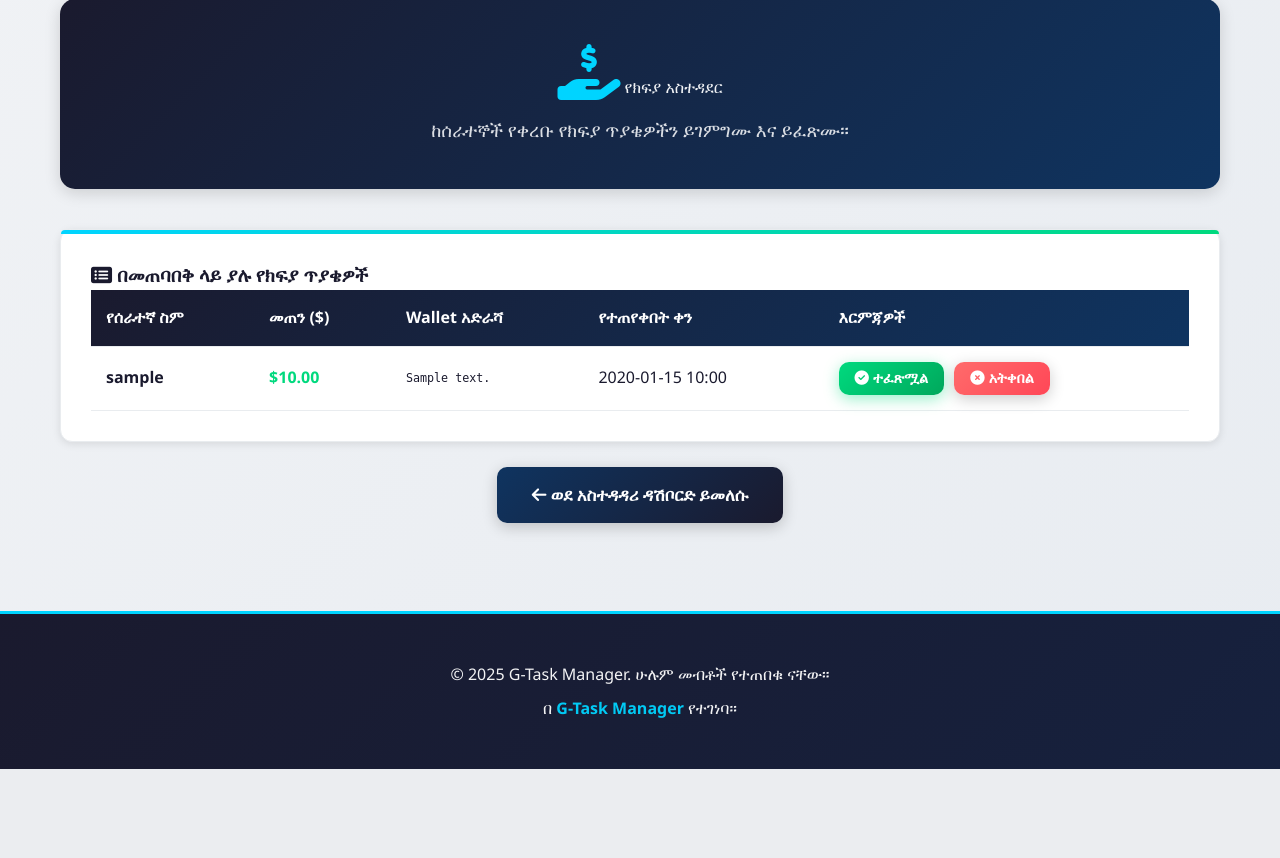
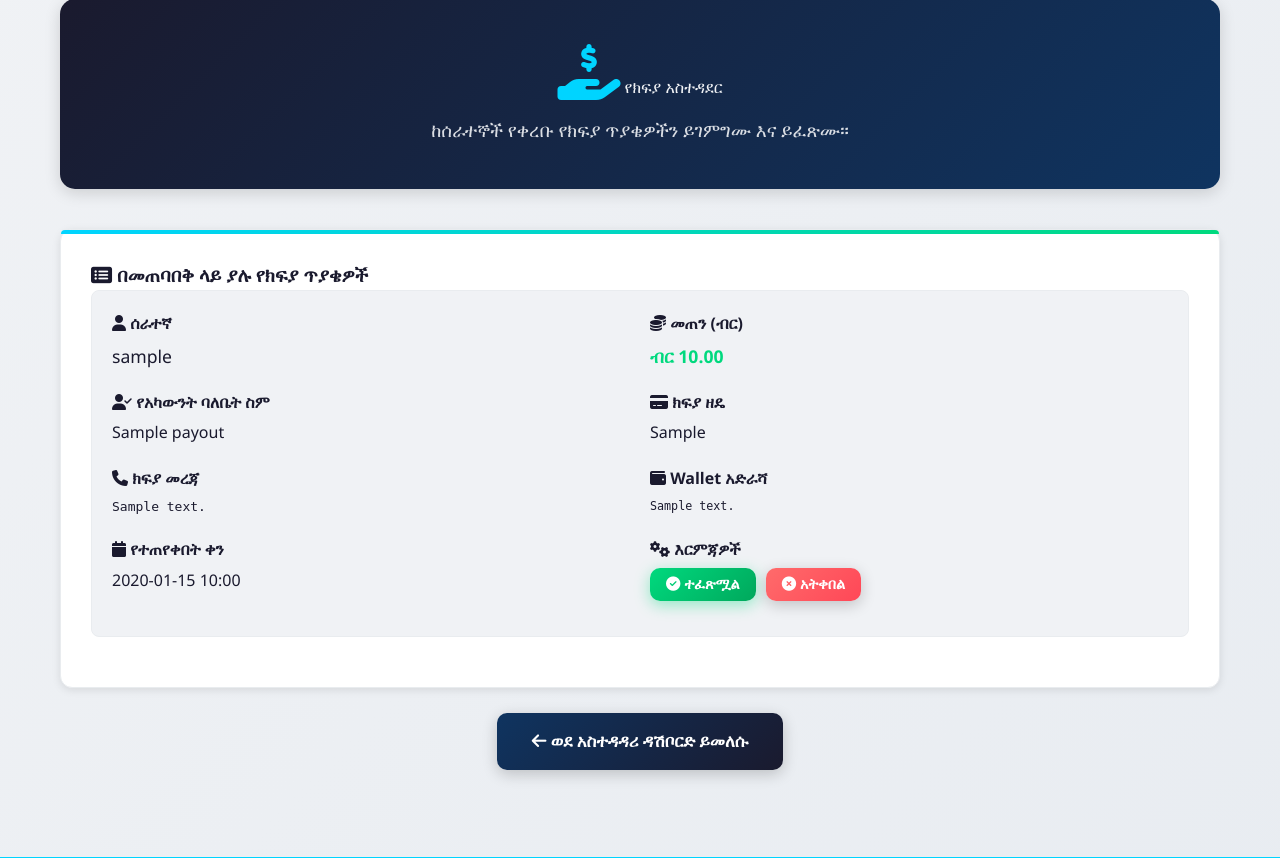
Before and after one commit to shgereadis-cpu/G-TASK, a Flask app: template templates/admin_payouts.html in a window 1280 px wide. Shown: the part 125-983 px from the top of the page. Before the commit the page ends 894 px from the top, so only its background shows below. Run offline with Flask 3, Linux system fonts and the light colour scheme; the template is opened without the code that fills it: most values are stand-ins (such as "Sample title", 1, 10 or a date in 2020).

Commit message:
Display full payment details on the admin payouts page
Update admin payouts page template to show all relevant payment information including recipient name, payment method, and wallet address.

Replit-Commit-Author: Agent
Replit-Commit-Session-Id: 17c04b62-d510-4e9c-808f-f54407fea84c
Replit-Commit-Checkpoint-Type: full_checkpoint
Replit-Commit-Event-Id: fa0b3a53-d1cf-42cb-a74d-53fd6fe154b1
Replit-Commit-Screenshot-Url: https://storage.googleapis.com/screenshot-production-us-central1/44ff2505-de49-4a0c-a4ec-057f1e321027/17c04b62-d510-4e9c-808f-f54407fea84c/SKOwIur

```diff
--- a/templates/admin_payouts.html
+++ b/templates/admin_payouts.html
@@ -10,29 +10,80 @@
         <h3><i class="fas fa-list-alt"></i> በመጠባበቅ ላይ ያሉ የክፍያ ጥያቄዎች</h3>
 
         {% if payout_requests %}
-        <table>
-            <thead>
-                <tr>
-                    <th>የሰራተኛ ስም</th>
-                    <th>መጠን ($)</th>
-                    <th>Wallet አድራሻ</th>
-                    <th>የተጠየቀበት ቀን</th>
-                    <th>እርምጃዎች</th>
-                </tr>
-            </thead>
-            <tbody>
-                {% for payout in payout_requests %}
-                <tr>
-                    <td><strong>{{ payout.worker_username }}</strong></td>
-                    <td style="color: var(--success-color); font-weight: 700;">
-                        ${{ "%.2f"|format(payout.amount) }}
-                    </td>
-                    <td style="font-family: monospace; font-size: 0.9em;">
-                        {{ payout.wallet_address }}
-                    </td>
-                    <td>{{ payout.date_requested.strftime('%Y-%m-%d %H:%M') if payout.date_requested else 'N/A' }}</td>
-                    <td>
-                        <div class="action-buttons">
+        <div style="overflow-x: auto;">
+            {% for payout in payout_requests %}
+            <div class="payout-detail-card" style="margin-bottom: 20px; padding: 20px; border: 1px solid var(--border-light); border-radius: 8px; background: var(--cream-bg);">
+                <div style="display: grid; grid-template-columns: 1fr 1fr; gap: 20px; margin-bottom: 15px;">
+                    <div>
+                        <label style="font-weight: 600; color: var(--primary-color);">
+                            <i class="fas fa-user"></i> ሰራተኛ
+                        </label>
+                        <p style="margin: 5px 0; font-size: 1.1em;">{{ payout.worker_username }}</p>
+                    </div>
+                    <div>
+                        <label style="font-weight: 600; color: var(--primary-color);">
+                            <i class="fas fa-coins"></i> መጠን (ብር)
+                        </label>
+                        <p style="margin: 5px 0; font-size: 1.1em; color: var(--success-color); font-weight: 700;">
+                            ብር {{ "%.2f"|format(payout.amount) }}
+                        </p>
+                    </div>
+                </div>
+
+                <div style="display: grid; grid-template-columns: 1fr 1fr; gap: 20px; margin-bottom: 15px;">
+                    <div>
+                        <label style="font-weight: 600; color: var(--primary-color);">
+                            <i class="fas fa-user-check"></i> የአካውንት ባለቤት ስም
+                        </label>
+                        <p style="margin: 5px 0;">{{ payout.recipient_name }}</p>
+                    </div>
+                    <div>
+                        <label style="font-weight: 600; color: var(--primary-color);">
+                            <i class="fas fa-credit-card"></i> ክፍያ ዘዴ
+                        </label>
+                        <p style="margin: 5px 0;">
+                            {% if payout.payment_method == 'Telebirr' %}
+                                📱 Telebirr
+                            {% elif payout.payment_method == 'CBE' %}
+                                🏦 ንግድ ባንክ
+                            {% elif payout.payment_method == 'M-Pesa' %}
+                                💳 M-Pesa
+                            {% else %}
+                                {{ payout.payment_method }}
+                            {% endif %}
+                        </p>
+                    </div>
+                </div>
+
+                <div style="display: grid; grid-template-columns: 1fr 1fr; gap: 20px; margin-bottom: 15px;">
+                    <div>
+                        <label style="font-weight: 600; color: var(--primary-color);">
+                            <i class="fas fa-phone"></i> ክፍያ መረጃ
+                        </label>
+                        <p style="margin: 5px 0; font-family: monospace;">{{ payout.payment_details }}</p>
+                    </div>
+                    <div>
+                        <label style="font-weight: 600; color: var(--primary-color);">
+                            <i class="fas fa-wallet"></i> Wallet አድራሻ
+                        </label>
+                        <p style="margin: 5px 0; font-family: monospace; font-size: 0.9em; word-break: break-all;">
+                            {{ payout.wallet_address if payout.wallet_address else 'አልተቀመጠም' }}
+                        </p>
+                    </div>
+                </div>
+
+                <div style="display: grid; grid-template-columns: 1fr 1fr; gap: 20px; margin-bottom: 15px;">
+                    <div>
+                        <label style="font-weight: 600; color: var(--primary-color);">
+                            <i class="fas fa-calendar"></i> የተጠየቀበት ቀን
+                        </label>
+                        <p style="margin: 5px 0;">{{ payout.date_requested.strftime('%Y-%m-%d %H:%M') if payout.date_requested else 'N/A' }}</p>
+                    </div>
+                    <div>
+                        <label style="font-weight: 600; color: var(--primary-color);">
+                            <i class="fas fa-cogs"></i> እርምጃዎች
+                        </label>
+                        <div class="action-buttons" style="margin-top: 5px;">
                             <form method="POST" action="{{ url_for('admin_action_payout', payout_id=payout.payout_id, action='paid') }}" style="display: inline;">
                                 <button type="submit" class="btn success btn-small">
                                     <i class="fas fa-check-circle"></i> ተፈጽሟል
@@ -44,11 +95,11 @@
                                 </button>
                             </form>
                         </div>
-                    </td>
-                </tr>
-                {% endfor %}
-            </tbody>
-        </table>
+                    </div>
+                </div>
+            </div>
+            {% endfor %}
+        </div>
         {% else %}
         <p style="text-align: center; padding: 40px 20px; color: var(--text-light);">
             <i class="fas fa-inbox"></i><br>
```
Also changed, not shown: attached_assets/20251124042957_1763948006586.jpg (added), 1 other file.
